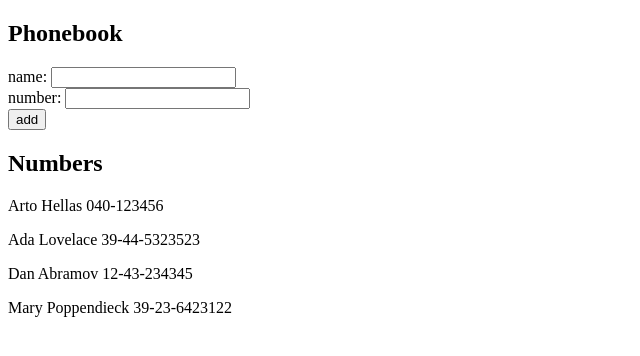
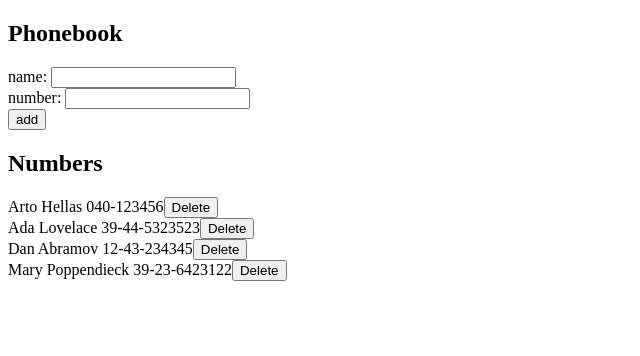
Before and after one commit to emiabo/uhelsinki-full-stack-open, a React (Create React App) app in the folder part2/phonebook/: page / in a window 1280 px wide. Shown: the top 356 px of the page, without its empty margins (0-640 px from the left). Built offline with nearby package versions, Linux system fonts and the light colour scheme; data requests are answered from the project's data file.

Commit message:
Exercise 2.14

```diff
--- a/part2/phonebook/src/App.js
+++ b/part2/phonebook/src/App.js
@@ -13,9 +13,10 @@
 
 const Person = (props) => {
   return(
-    <>
-      <p key={props.person.name}>{props.person.name} {props.person.number}</p>
-    </>
+    <div key={props.person.name}>
+      {props.person.name} {props.person.number}
+      <button onClick={props.deletePerson}>Delete</button>
+    </div>
   )
 }
 
@@ -23,7 +24,11 @@
   return (
     <>
       {props.persons.map(person =>
-        <Person key={person.name} person={person} />
+        <Person
+          key={person.name}
+          person={person}
+          deletePerson={() => props.deletePerson(person.id)}
+        />
       )}
     </>
   )
@@ -70,12 +75,23 @@
     }
   }
 
+  const deletePerson = (id) => {
+    personService
+      .del(id)
+      .then(response => {
+        setPersons(persons.filter(p => p.id !== id))
+      })
+      .catch(error => {
+        alert(`Person with id ${id} not found (could already be deleted).`)
+      })
+  }
+
   return (
     <div>
       <h2>Phonebook</h2>
       <PersonForm addPerson={addPerson} handleNameInput={handleNameInput} handleNumInput={handleNumInput} newName={newName} newNum={newNum} />
       <h2>Numbers</h2>
-      <Persons persons={persons} />
+      <Persons persons={persons} deletePerson={deletePerson} />
     </div>
   )
 }
--- a/part2/phonebook/src/services/persons.js
+++ b/part2/phonebook/src/services/persons.js
@@ -16,4 +16,9 @@
     return request.then(response => response.data)
   }
 
-export default { getAll, create, update }
+  const del = (id) => {
+    const request = axios.delete(`${baseUrl}/${id}`)
+    return request.then(response => response.data)
+  }
+
+export default { getAll, create, update, del }
```
